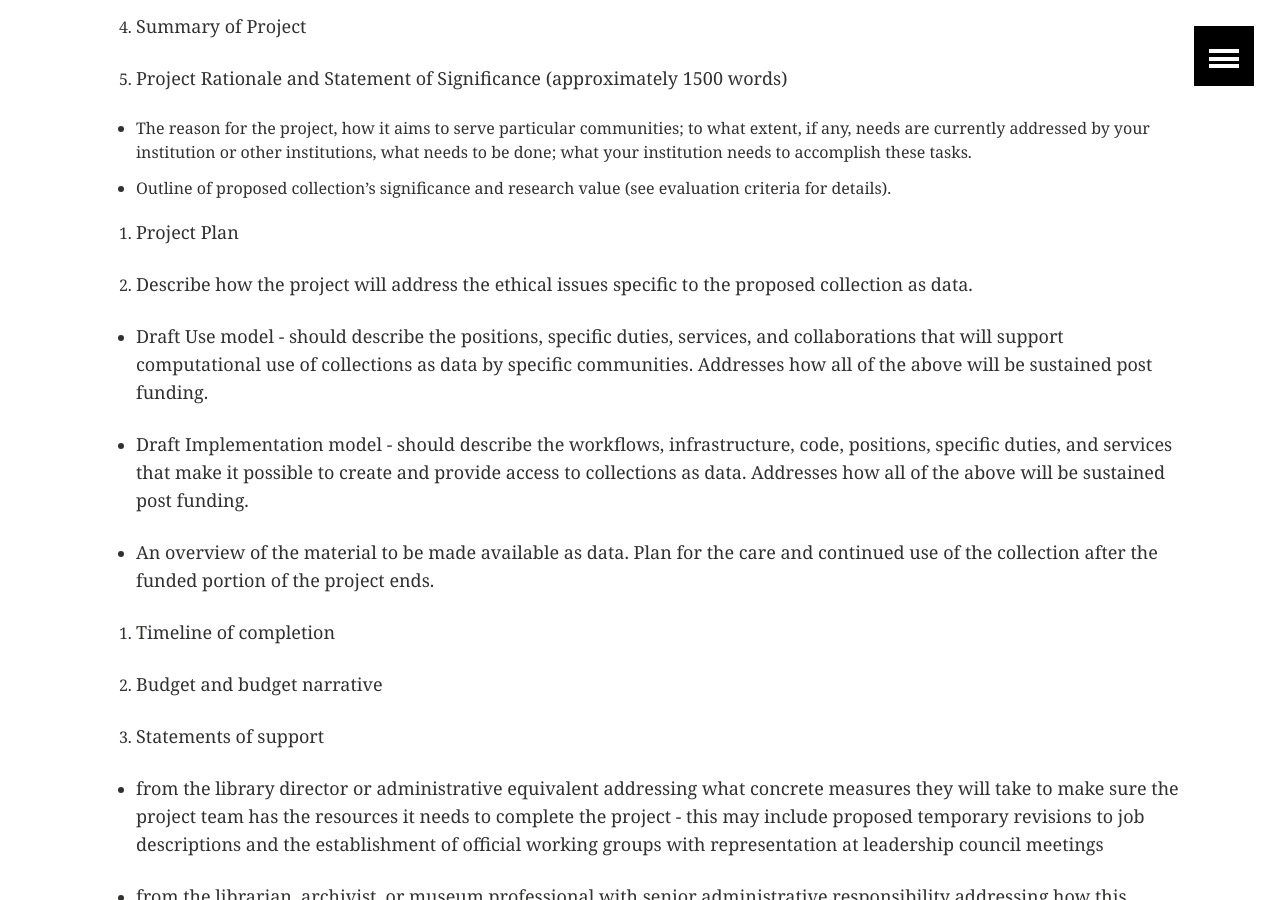
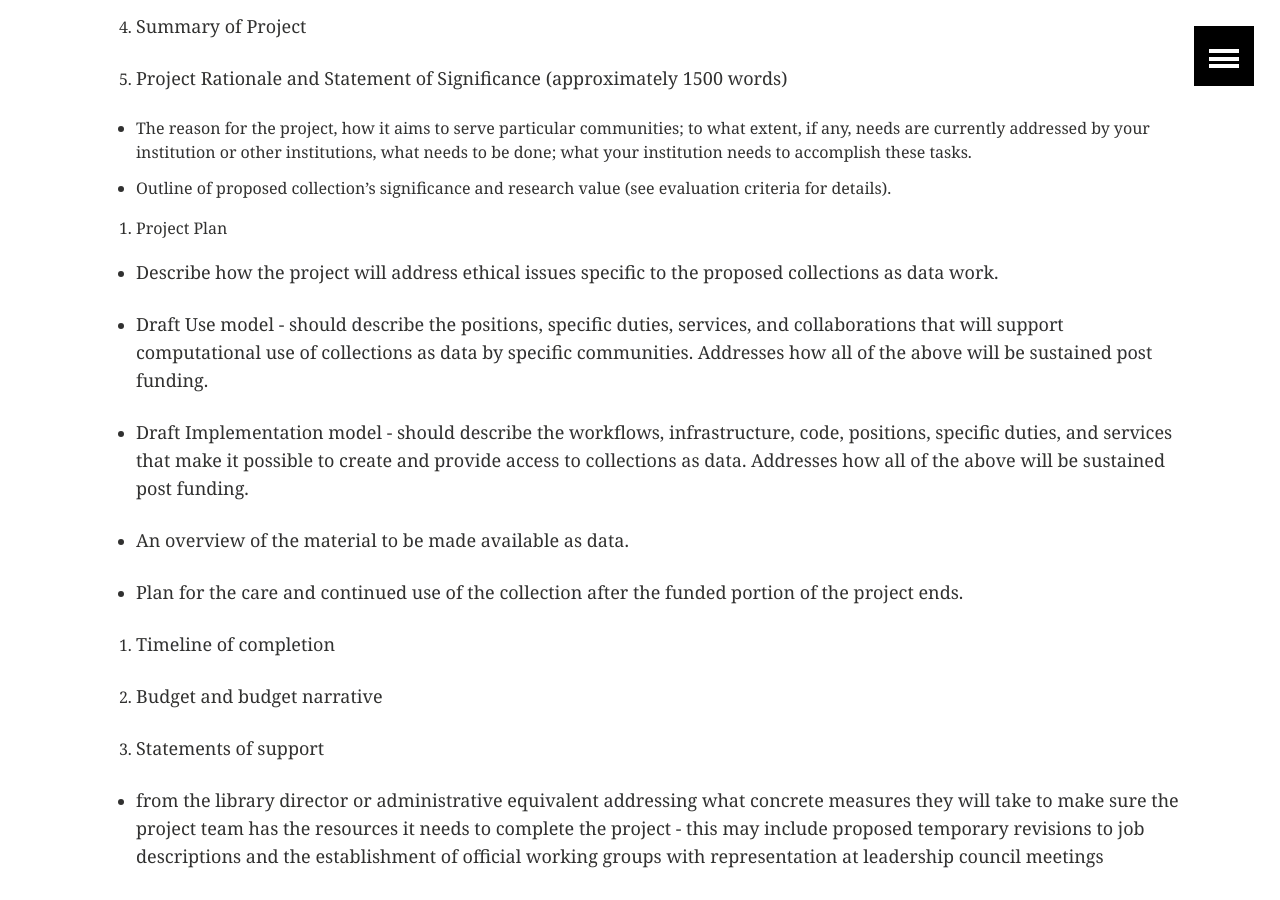
Before and after one commit to collectionsasdata/part2whole, a Jekyll site: the page built from cfp.md, in a window 1280 px wide and 900 px high, scrolled down 3901 px. Built offline with Jekyll 4.4.1, drawn with Linux system fonts in a browser that asks for light colours.

Commit message:
Update cfp.md

```diff
--- a/cfp.md
+++ b/cfp.md
@@ -102,19 +102,21 @@ Proposals should follow this format and be submitted [**here**](https://docs.goo
 
 6. Project Plan
 
-7. Describe how the project will address the ethical issues specific to the proposed collection as data.
+- Describe how the project will address ethical issues specific to the proposed collections as data work.
 
 - Draft Use model - should describe the positions, specific duties, services, and collaborations that will support computational use of collections as data by specific communities. Addresses how all of the above will be sustained post funding.
 
 - Draft Implementation model - should describe the workflows, infrastructure, code, positions, specific duties, and services that make it possible to create and provide access to collections as data. Addresses how all of the above will be sustained post funding.
 
-- An overview of the material to be made available as data. Plan for the care and continued use of the collection after the funded portion of the project ends.
+- An overview of the material to be made available as data.
 
-8. Timeline of completion
+- Plan for the care and continued use of the collection after the funded portion of the project ends.
 
-9. Budget and budget narrative
+7. Timeline of completion
 
-10. Statements of support
+8. Budget and budget narrative
+
+9. Statements of support
 
 - from the library director or administrative equivalent addressing what concrete measures they will take to make sure the project team has the resources it needs to complete the project - this may include proposed temporary revisions to job descriptions and the establishment of official working groups with representation at leadership council meetings
 
```
